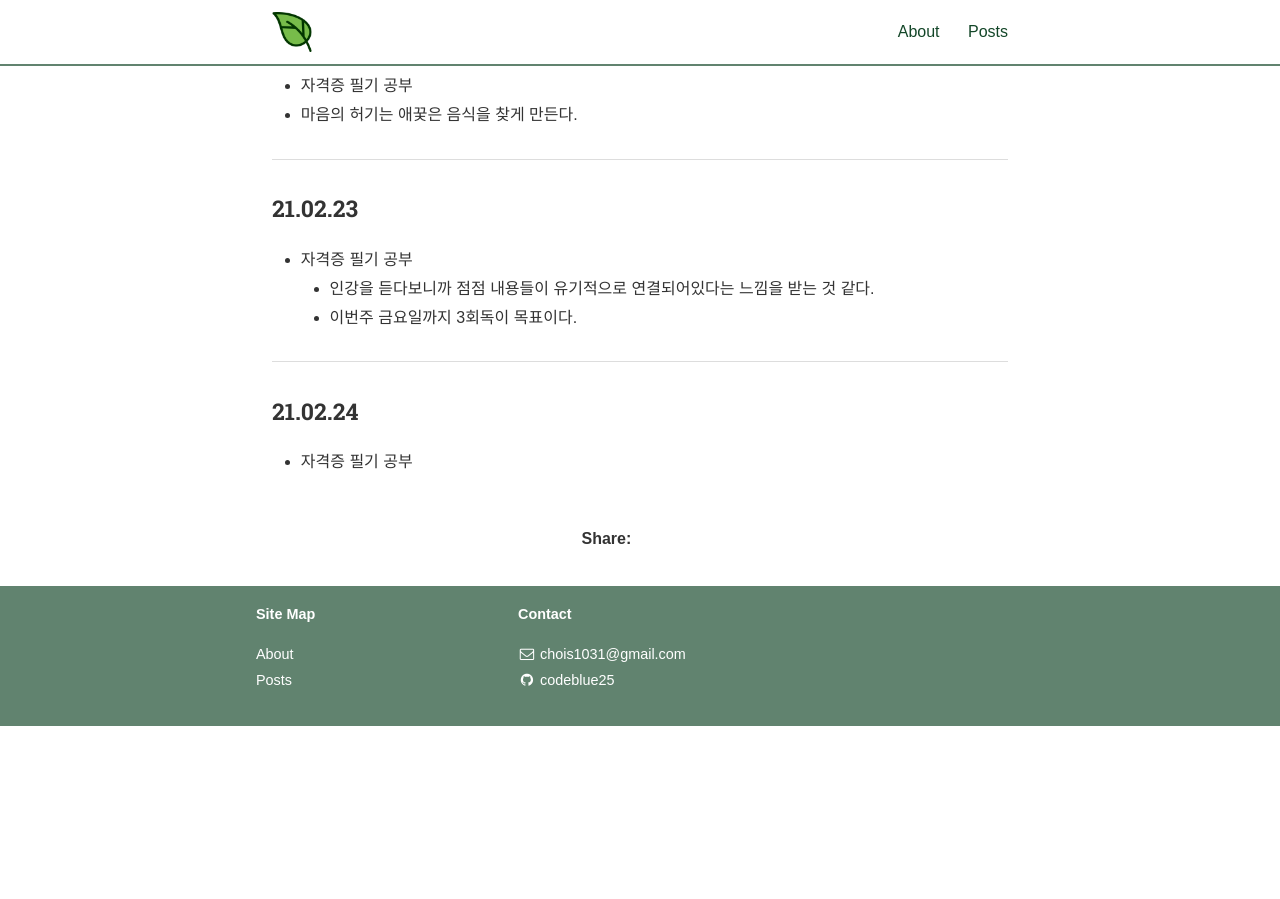
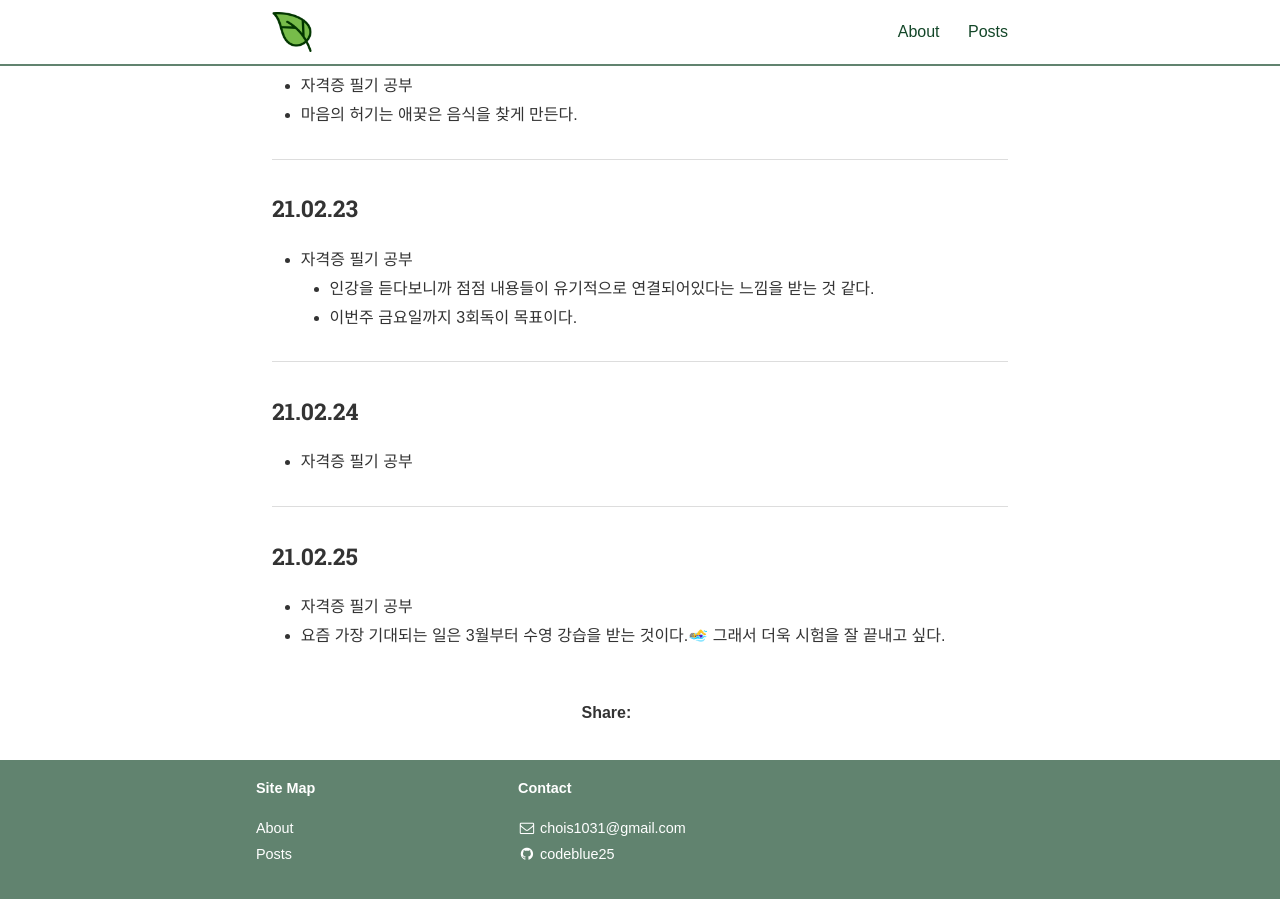
Before and after one commit to codeblue25/codeblue25.github.io, a Jekyll site: the page built from _posts/2021-02-20-26.md, in a window 1280 px wide and 900 px high, scrolled down 748 px. Built offline with Jekyll 4.4.1, drawn with Linux system fonts in a browser that asks for light colours; nearby versions of some CDN libraries; some web fonts are replaced; a style sheet for code colours, icons or effects is not loaded; before the commit the page ends 1474 px from its top, so only the background shows below that.

Commit message:
210225 TIL

```diff
--- a/_posts/2021-02-20-26.md
+++ b/_posts/2021-02-20-26.md
@@ -39,3 +39,10 @@ categories: TIL
 <h3>21.02.24</h3>
 
 * 자격증 필기 공부
+
+---
+
+<h3>21.02.25</h3>
+
+* 자격증 필기 공부
+* 요즘 가장 기대되는 일은 3월부터 수영 강습을 받는 것이다.🏊‍♀️ 그래서 더욱 시험을 잘 끝내고 싶다.
```
